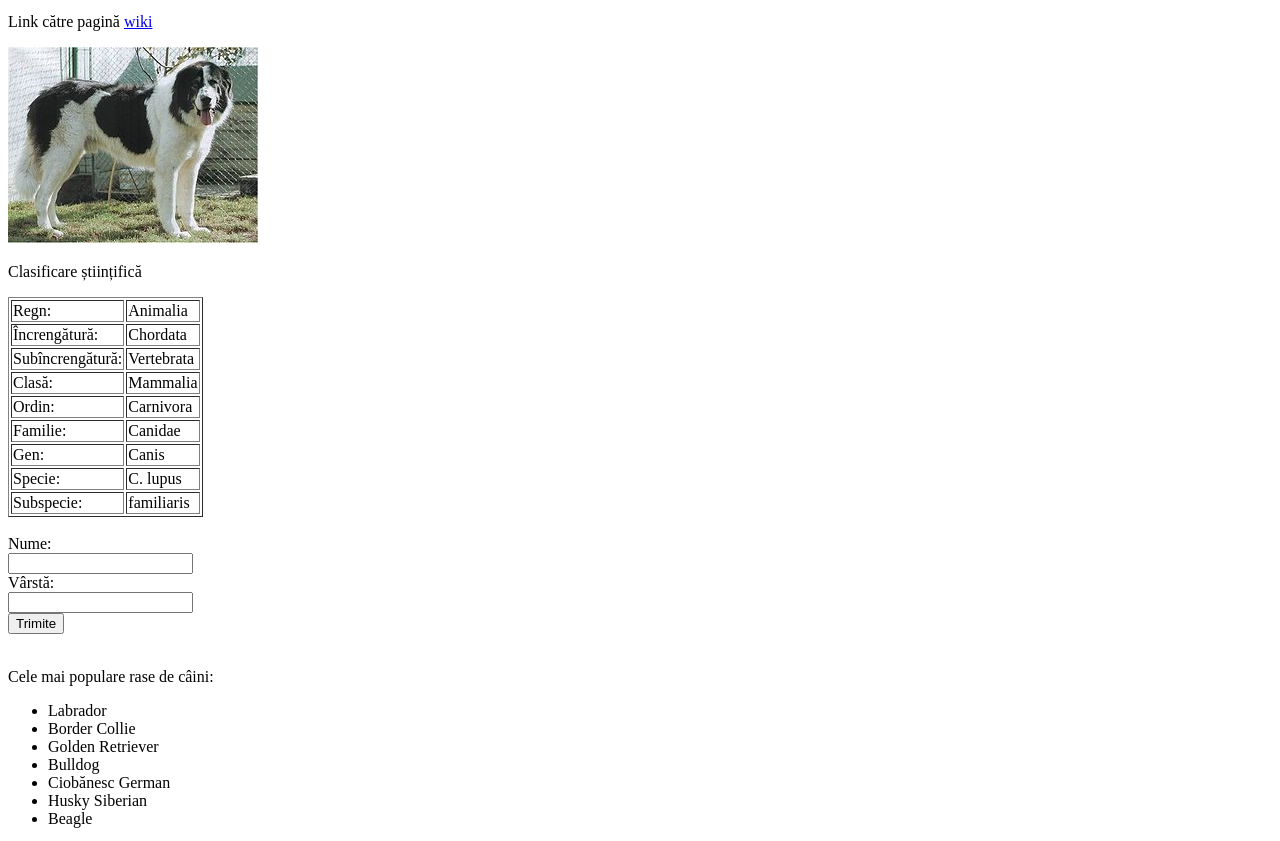
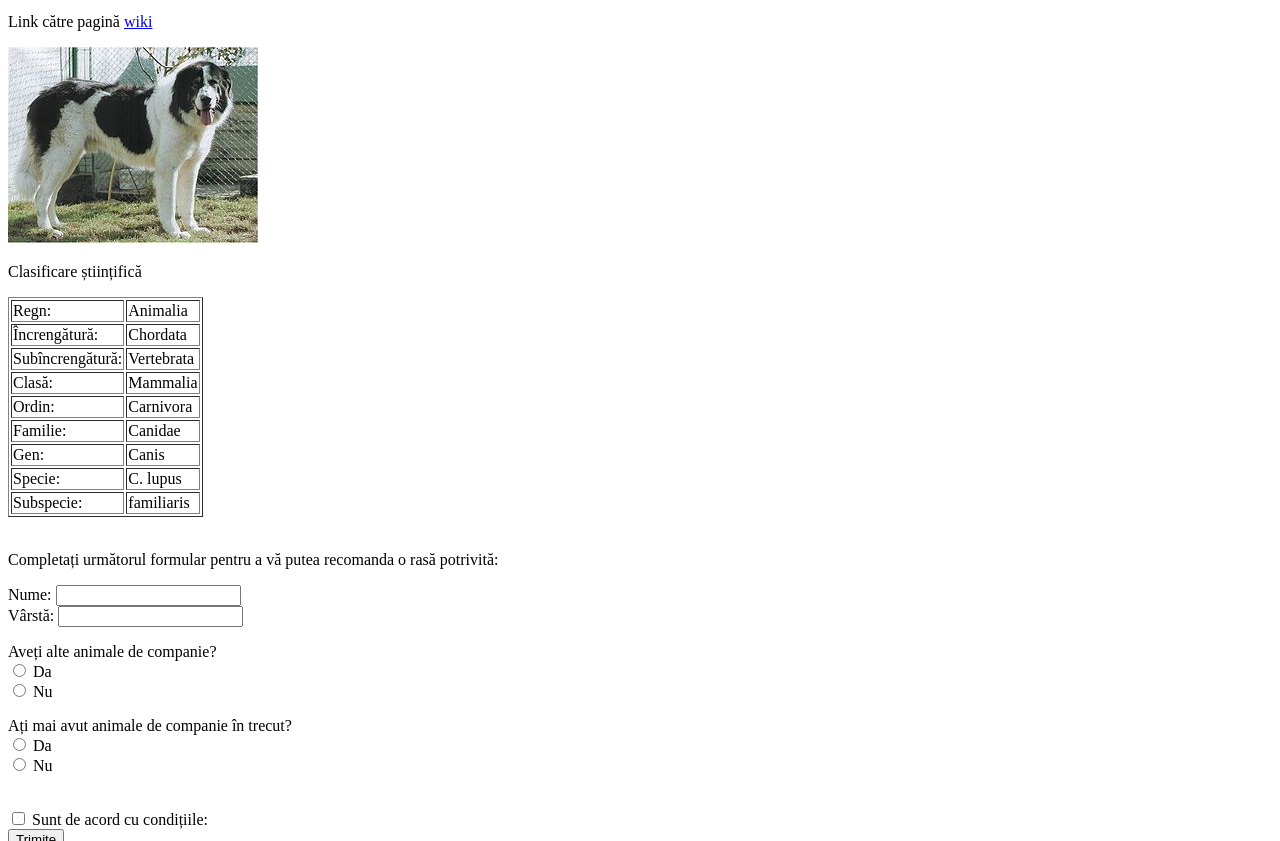
Before and after one commit to Eduard-Polodeanu/basic-webpage-dogs, a plain HTML site: page despre.html in a window 1280 px wide. Shown: the part 119-960 px from the top of the page. Drawn offline with Linux system fonts and the light colour scheme.

Commit message:
lab2 final

```diff
--- a/despre.html
+++ b/despre.html
@@ -50,12 +50,26 @@
         </tr>
     </table>
     <br/>
+    <p>Completați următorul formular pentru a vă putea recomanda o rasă potrivită:</p>
     <form>
-        <label for="lnume">Nume:</label><br>
+        <label for="lnume">Nume:</label>
         <input type="text" id="lnume" name="lnume"><br>
-        <label for="lvarsta">Vârstă:</label><br>
+        <label for="lvarsta">Vârstă:</label>
         <input type="text" id="lvarsta" name="lvarsta">
-        <br/>
+        <p>Aveți alte animale de companie?<br/>
+            <input type="radio" id="da1" name="alteAnimale" value="Da">
+            <label for="da1">Da</label><br>
+            <input type="radio" id="nu1" name="alteAnimale" value="Nu">
+            <label for="nu1">Nu</label><br>
+        </p>
+        <p>Ați mai avut animale de companie în trecut?<br/>
+            <input type="radio" id="da1" name="animaleTrecut" value="Da">
+            <label for="da1">Da</label><br>
+            <input type="radio" id="nu1" name="animaleTrecut" value="Nu">
+            <label for="nu1">Nu</label><br>
+        </p><br/>
+        <input type="checkbox" id="lacord" name="lacord">
+        <label for="lacord">Sunt de acord cu condițiile:</label><br>
         <input type="submit" value="Trimite">
       </form>
       <br/>
@@ -71,6 +85,7 @@
         <li>Beagle</li>
       </ul>
 
-      <iframe src="url" title="description"></iframe>
+      <iframe src="https://pentruanimale.ro/hrana-uscata-caini" style="border:none;" title="Mâncare câini" width="800" height="300"></iframe>
+
 </body>
 </html>
```
